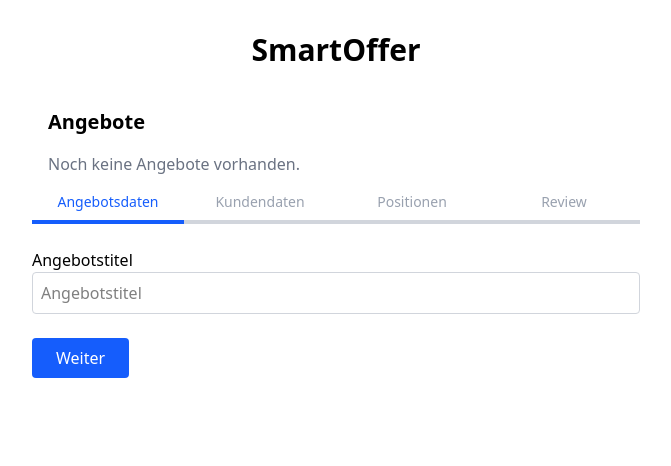
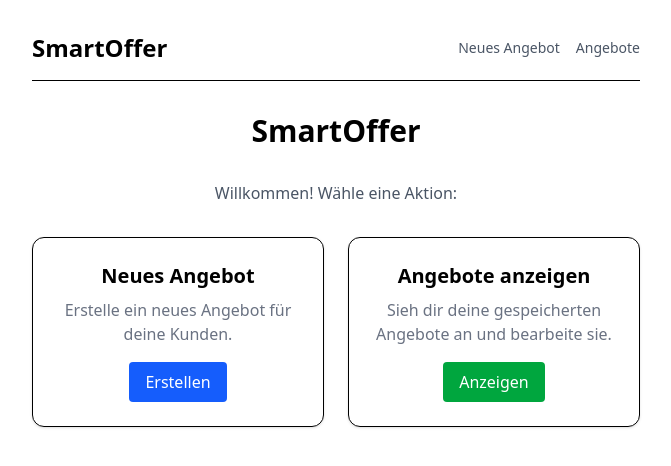
Before and after one commit to TheRealAniko/smart-offer-ui, a React (Vite) app: page / in a window 1280 px wide. Shown: the top 466 px of the page, without its empty margins (304-975 px from the left). Built offline with nearby package versions, Linux system fonts and the light colour scheme.

Commit message:
feat(router): add homepage, layout with header navigation

```diff
--- a/package.json
+++ b/package.json
@@ -15,6 +15,7 @@
     "lucide-react": "^0.536.0",
     "react": "^19.1.0",
     "react-dom": "^19.1.0",
+    "react-router": "^7.8.2",
     "react-toastify": "^11.0.5",
     "smart-offer-types": "file:../smart-offer-types",
     "tailwindcss": "^4.1.11",
--- a/src/App.tsx
+++ b/src/App.tsx
@@ -1,17 +1,30 @@
 import "./index.css";
+import { createBrowserRouter, RouterProvider } from "react-router";
+import HomePage from "./pages/HomePage";
+import OffersPage from "./pages/OffersPage";
 import OfferForm from "./components/OfferForm";
-import OffersPage from "./pages/OffersPage";
+import RootLayout from "./layouts/RootLayout";
 import { ToastContainer } from "react-toastify";
 import "react-toastify/dist/ReactToastify.css";
 
+const router = createBrowserRouter([
+    {
+        path: "/",
+        element: <RootLayout />, // 👈 Layout mit Header
+        children: [
+            { index: true, element: <HomePage /> }, // /
+            { path: "angebote", element: <OffersPage /> }, // /offers
+            { path: "angebot/neu", element: <OfferForm /> }, // /offers/new
+        ],
+    },
+]);
+
 function App() {
     return (
-        <main className="max-w-2xl mx-auto p-8">
-            <h1 className="text-3xl font-bold mb-6 text-center">SmartOffer</h1>
-            <OffersPage />
-            <OfferForm />
+        <>
+            <RouterProvider router={router} />
             <ToastContainer />
-        </main>
+        </>
     );
 }
 
--- /dev/null
+++ b/src/components/Header.tsx
@@ -0,0 +1,37 @@
+import { useNavigate, useLocation } from "react-router";
+
+const Header = () => {
+    const navigate = useNavigate();
+    const location = useLocation();
+
+    const linkClasses = (path: string) =>
+        `text-sm font-medium ${
+            location.pathname === path
+                ? "text-blue-600 border-b-2 border-blue-600"
+                : "text-gray-600 hover:text-blue-600"
+        }`;
+
+    return (
+        <header className="flex items-center justify-between mb-8 border-b pb-4">
+            <h1
+                onClick={() => navigate("/")}
+                className="text-2xl font-bold cursor-pointer">
+                SmartOffer
+            </h1>
+            <nav className="flex gap-4">
+                <button
+                    onClick={() => navigate("/angebot/neu")}
+                    className={linkClasses("/angebot/neu")}>
+                    Neues Angebot
+                </button>
+                <button
+                    onClick={() => navigate("/angebote")}
+                    className={linkClasses("/angebote")}>
+                    Angebote
+                </button>
+            </nav>
+        </header>
+    );
+};
+
+export default Header;
--- a/src/components/OfferForm.tsx
+++ b/src/components/OfferForm.tsx
@@ -6,6 +6,7 @@ import ReviewStep from "./steps/ReviewSteps";
 import OfferStep from "./steps/OfferStep";
 import CustomerStep from "./steps/CustomerStep";
 import PositionsStep from "./steps/PositionsStep";
+import { useNavigate } from "react-router";
 
 type FormErrors = {
     title?: string;
@@ -26,6 +27,7 @@ type Props = {
 };
 
 const OfferForm = ({ initialData, onSaveComplete }: Props) => {
+    const navigate = useNavigate();
     const initialOffer: Offer = {
         id: "temp-id",
         title: "",
@@ -355,6 +357,7 @@ const OfferForm = ({ initialData, onSaveComplete }: Props) => {
 
             localStorage.setItem("offers", JSON.stringify(updatedOffers));
             toast.success("Angebot erfolgreich gespeichert!");
+            navigate("/");
 
             onSaveComplete?.(); // z.B. zurück zur Liste
             setOffer({ ...initialOffer, createdAt: new Date(), totalPrice: 0 });
--- /dev/null
+++ b/src/layouts/RootLayout.tsx
@@ -0,0 +1,13 @@
+import { Outlet } from "react-router";
+import Header from "../components/Header";
+
+const RootLayout = () => {
+    return (
+        <div className="max-w-2xl mx-auto p-8">
+            <Header />
+            <Outlet />
+        </div>
+    );
+};
+
+export default RootLayout;
--- /dev/null
+++ b/src/pages/HomePage.tsx
@@ -0,0 +1,47 @@
+import { useNavigate } from "react-router";
+
+const HomePage = () => {
+    const navigate = useNavigate();
+
+    return (
+        <div className="space-y-8 text-center">
+            <h1 className="text-3xl font-bold">SmartOffer</h1>
+            <p className="text-gray-600">Willkommen! Wähle eine Aktion:</p>
+
+            <div className="grid grid-cols-1 sm:grid-cols-2 gap-6">
+                {/* Neues Angebot */}
+                <div className="border rounded-xl shadow-sm p-6 hover:shadow-md transition">
+                    <h2 className="text-xl font-semibold mb-2">
+                        Neues Angebot
+                    </h2>
+                    <p className="text-gray-500 mb-4">
+                        Erstelle ein neues Angebot für deine Kunden.
+                    </p>
+                    <button
+                        onClick={() => navigate("/angebot/neu")}
+                        className="bg-blue-600 text-white px-4 py-2 rounded hover:bg-blue-700">
+                        Erstellen
+                    </button>
+                </div>
+
+                {/* Angebote anzeigen */}
+                <div className="border rounded-xl shadow-sm p-6 hover:shadow-md transition">
+                    <h2 className="text-xl font-semibold mb-2">
+                        Angebote anzeigen
+                    </h2>
+                    <p className="text-gray-500 mb-4">
+                        Sieh dir deine gespeicherten Angebote an und bearbeite
+                        sie.
+                    </p>
+                    <button
+                        onClick={() => navigate("/angbote")}
+                        className="bg-green-600 text-white px-4 py-2 rounded hover:bg-green-700">
+                        Anzeigen
+                    </button>
+                </div>
+            </div>
+        </div>
+    );
+};
+
+export default HomePage;
```
Also changed, not shown: 1 other file (tests, documents, lock files or other folders).
